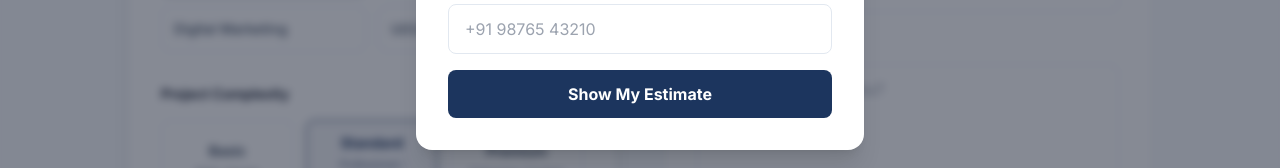
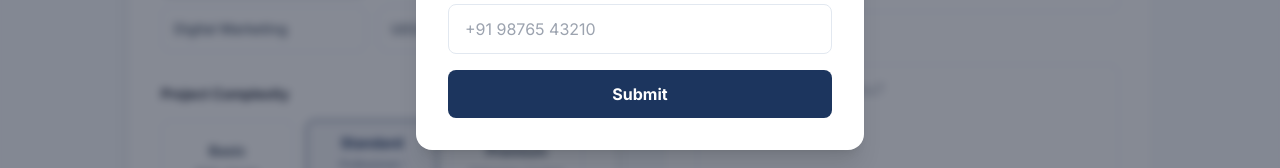
Before and after one commit to AryanJadile/Triveni-Tech, a Next.js app: page /contact in a window 1280 px wide. Both pictures are taken after a click on the button "Get Estimate". Shown: the part 501-669 px from the top of the page. Built offline with nearby package versions, Linux system fonts and the light colour scheme.

Commit message:
updated quote calculator

```diff
--- a/src/components/contact/QuoteCalculator.tsx
+++ b/src/components/contact/QuoteCalculator.tsx
@@ -211,7 +211,7 @@ export default function QuoteCalculator() {
                                 disabled={isLoading}
                                 className="w-full py-3 bg-primary text-white font-bold rounded-lg hover:bg-primary/90 transition-all disabled:opacity-70"
                             >
-                                {isLoading ? "Processing..." : "Show My Estimate"}
+                                {isLoading ? "Processing..." : "Submit"}
                             </button>
                         </form>
                     </motion.div>
```
